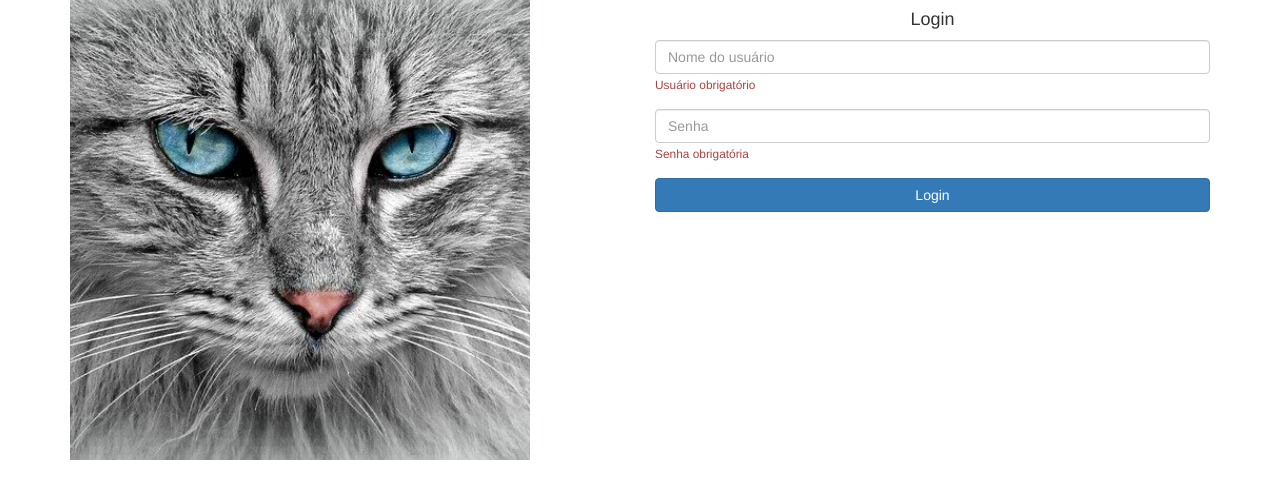
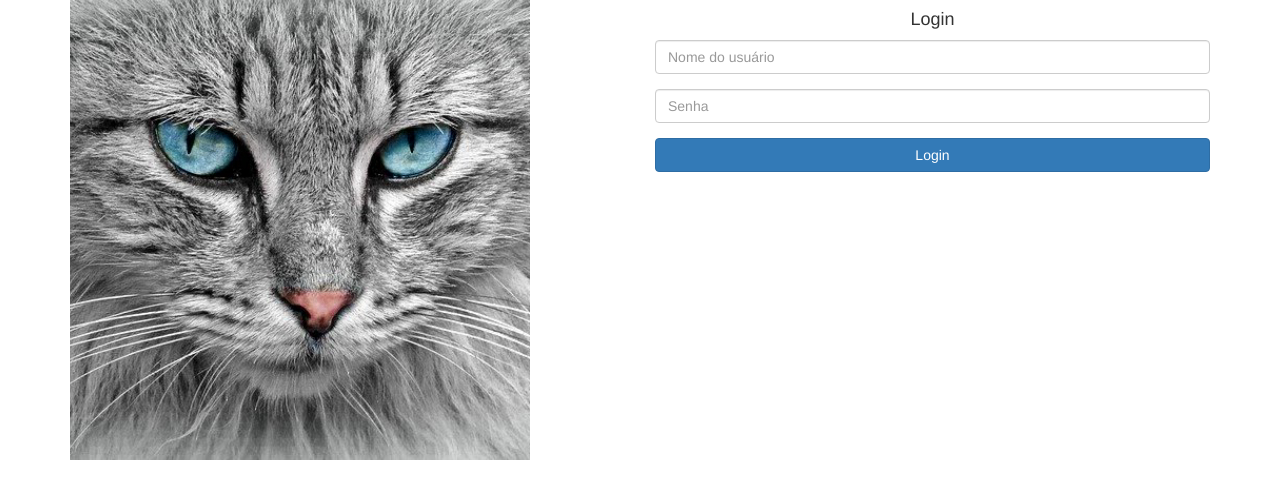
Before and after one commit to uzielmenezes/gatitobook, an Angular app: page /home in a window 1280 px wide. Shown: the top 498 px of the page. Built offline with nearby package versions, Linux system fonts and the light colour scheme.

Commit message:
adding touched validation for *ngIf

```diff
--- a/src/app/home/login/login.component.html
+++ b/src/app/home/login/login.component.html
@@ -3,11 +3,11 @@
 <form class="form mt-4" (ngSubmit)="login()">
   <div class="form-group">
     <input class="form-control" type="text" placeholder="Nome do usuário" [(ngModel)]="usuario" name="usuario" #campoUsuario="ngModel" required>
-    <app-mensagem *ngIf="campoUsuario.invalid" mensagem="Usuário obrigatório"></app-mensagem>
+    <app-mensagem *ngIf="campoUsuario.invalid && campoUsuario.touched" mensagem="Usuário obrigatório"></app-mensagem>
   </div>
   <div class="form-group">
     <input class="form-control" type="password" placeholder="Senha" [(ngModel)]="senha" name="senha" #campoSenha="ngModel" required>
-    <app-mensagem *ngIf="campoSenha.invalid" mensagem="Senha obrigatória"></app-mensagem>
+    <app-mensagem *ngIf="campoSenha.invalid && campoSenha.touched" mensagem="Senha obrigatória"></app-mensagem>
   </div>
 
   <button class="btn btn-primary btn-block">Login</button>
```
